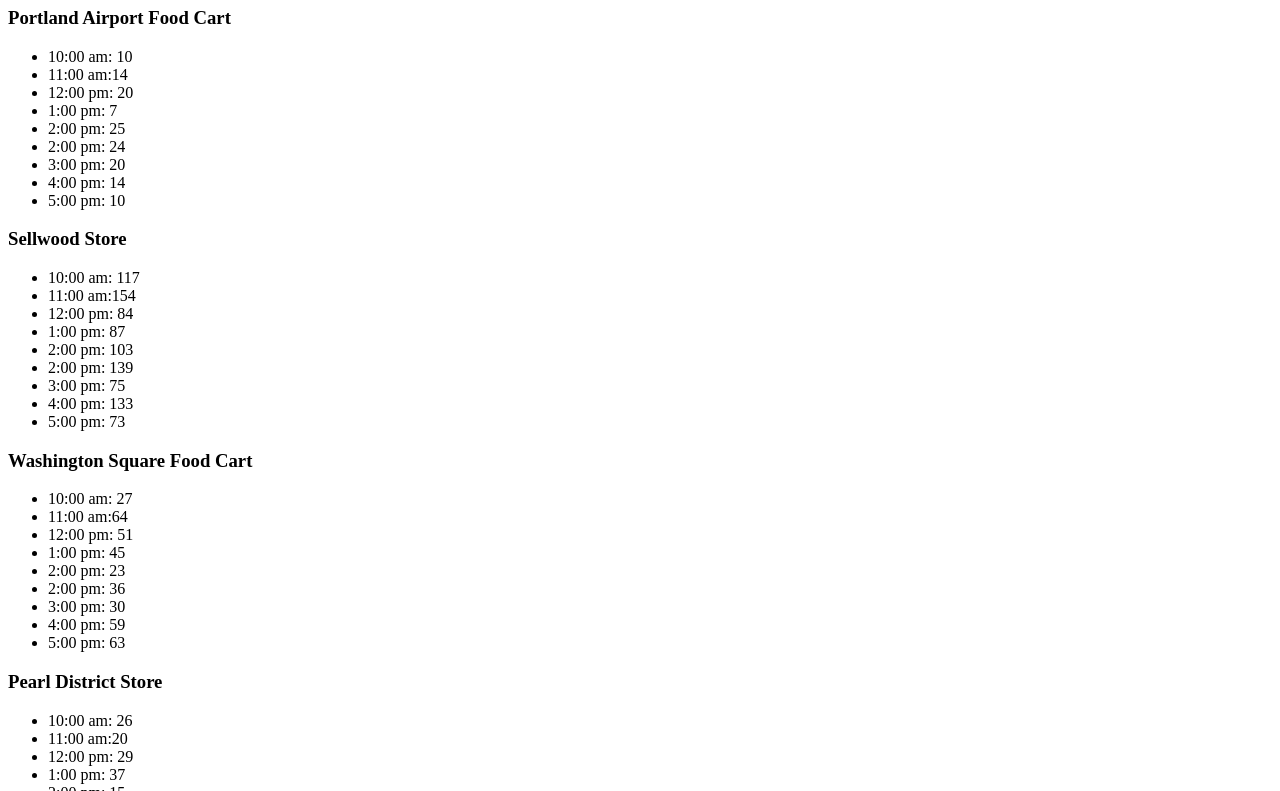
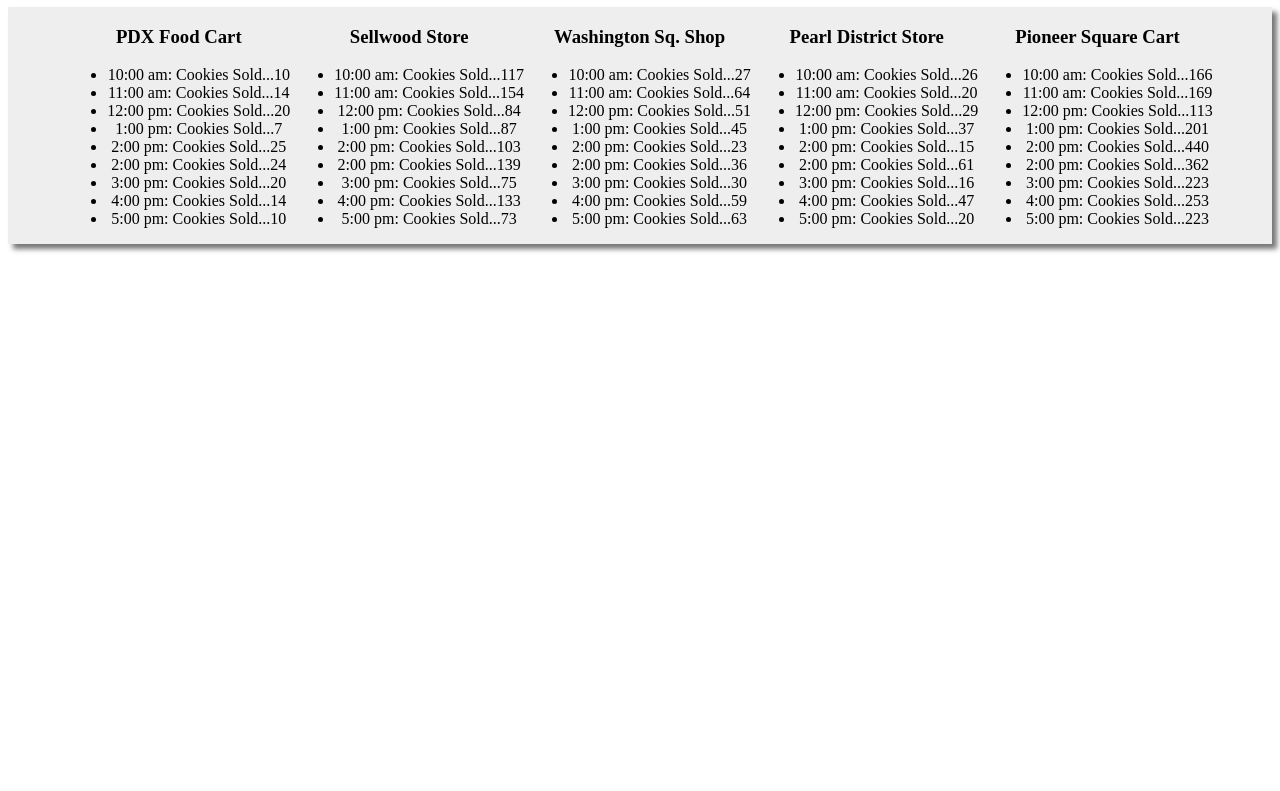
Before and after one commit to lagoatus/cookie-store, a plain HTML site: page index.html in a window 1280 px wide. Shown: the part 73-864 px from the top of the page. After the commit the page ends 800 px from the top, so only its background shows below. Drawn offline with Linux system fonts and the light colour scheme.

Commit message:
update css

```diff
--- /dev/null
+++ b/cookie-sales.css
@@ -0,0 +1,19 @@
+
+html {background-color: white;}
+div {
+  background-color: #eeeeee;
+  display: inline-block;
+  border: ;
+
+}
+#cook {color: #303D45;}
+section {
+  align-items: center;
+  background-color: #eeeeee;
+  margin-left: auto;
+  margin-right: auto;
+  margin-top: auto;
+  margin-bottom: auto;
+  -moz-box-shadow: 5px 5px 5px #777777;
+  -webkit-box-shadow: 5px 5px 5px #777777;
+  box-shadow: 5px 5px 5px #777777;}
--- a/index.html
+++ b/index.html
@@ -3,24 +3,39 @@
   <head>
     <title>
     </title>
+
+    <link href="cookie-sales.css" type="text/css" rel="stylesheet"/>
+
   </head>
+  <h1 id="cook">Cookie Shop</h1>
   <body>
-    <h1>Cookie Shop</h1>
-    <h3>Portland Airport Food Cart</h3>
-      <ul id="pdxSales">
-      </ul>
+    <section align="center">
+    <div align="center">
+       <h3>PDX Food Cart</h3>
+        <ul id="pdxSales">
+        </ul>
+    </div>
+    <div align="center">
     <h3>Sellwood Store</h3>
       <ul id="sellwoodSales">
       </ul>
-    <h3>Washington Square Food Cart</h3>
+    </div>
+    <div align="center">
+    <h3>Washington Sq. Shop</h3>
       <ul id="washingtonSquareSales">
       </ul>
+    </div>
+    <div align="center">
     <h3>Pearl District Store</h3>
       <ul id="pearlDistrictSales">
       </ul>
-    <h3>Pioneer Square Food Cart</h3>
+    </div>
+    <div align="center">
+    <h3>Pioneer Square Cart</h3>
       <ul id="pioneerSquareSales">
       </ul>
+    </div>
+  </section>
 
   </body>
   <script type="text/javascript">
@@ -43,7 +58,7 @@ var hours = ["10:00 am: ","11:00 am:","12:00 pm: ","1:00 pm: ","2:00 pm: ","2:00
 function hourlySales (shop) {
   for (var index = 0; index < hours.length; index++){
     var randomNum = Math.floor(((Math.random() * (shop.maxSales - shop.minSales)) + shop.minSales) * shop.averageSales);
-    document.getElementById(shop.Id).innerHTML += "<li>" +hours[index]+randomNum+"</li>"
+    document.getElementById(shop.Id).innerHTML += "<li>" +hours[index]+" Cookies Sold..."+randomNum+"</li>"
   }
 }
 var stores = new Array();
```
